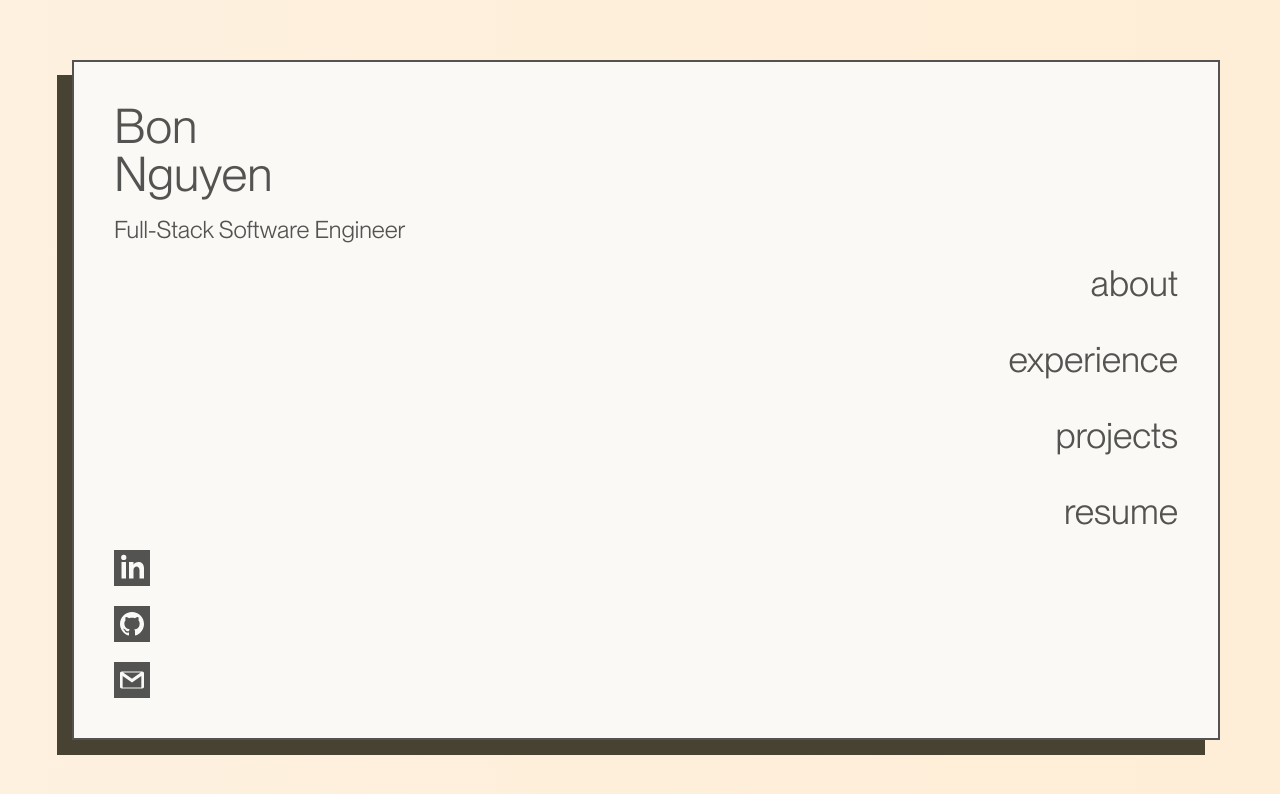
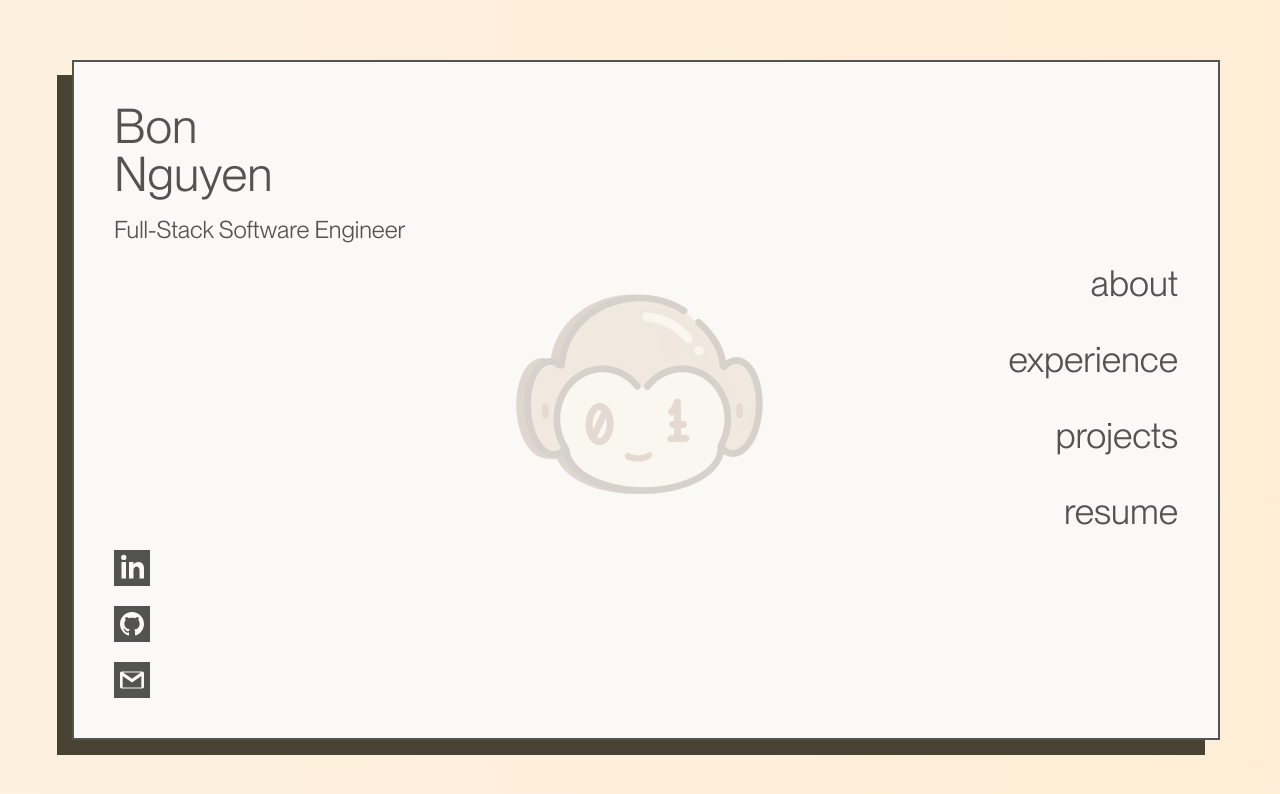
Before and after one commit to anhxknguyen/Portfolio, a React (Vite) app: page /#/ in a window 1280 px wide. Shown: the top 794 px of the page. Built offline with nearby package versions, Linux system fonts and the light colour scheme.

Commit message:
added monkey!

```diff
--- a/src/Pages/Home.jsx
+++ b/src/Pages/Home.jsx
@@ -1,12 +1,26 @@
-import React from "react";
+import React, { useState } from "react";
 import Navbar from "../Components/Navbar";
 import Intro from "../Components/Intro";
 import Contact from "../Components/Contact";
 import { motion } from "framer-motion";
+import monkey from "../images/icon.png";
 
 const Home = () => {
   return (
     <motion.div className="flex flex-col justify-between items-start font-neueBook h-full w-full">
+      <motion.img
+        initial={{
+          opacity: 0,
+        }}
+        animate={{
+          opacity: 0.2,
+          transition: { delay: 0.6, duration: 0.5 },
+        }}
+        exit={{ opacity: 0, transition: { duration: 0.25 } }}
+        src={monkey}
+        alt="icon"
+        className="fixed w-1/2 sm:w-40 md:w-30 lg:w-1/5 left-1/2 top-1/2 opacity-20 transform -translate-x-1/2 -translate-y-1/2"
+      />
       <motion.div
         initial={{
           opacity: 0,
@@ -15,7 +29,7 @@ const Home = () => {
         animate={{
           opacity: 1,
           transform: "translateX(0px)",
-          transition: { delay: 0, duration: 0.25 },
+          transition: { delay: 0, duration: 0.5 },
         }}
         exit={{ opacity: 0, transition: { duration: 0.25 } }}
       >
@@ -30,7 +44,7 @@ const Home = () => {
         animate={{
           opacity: 1,
           transform: "translateX(0px)",
-          transition: { delay: 0.2, duration: 0.25 },
+          transition: { delay: 0.2, duration: 0.5 },
         }}
         exit={{ opacity: 0, transition: { duration: 0.25 } }}
         className="self-end"
@@ -45,7 +59,7 @@ const Home = () => {
         animate={{
           opacity: 1,
           transform: "translateX(0px)",
-          transition: { delay: 0.4, duration: 0.25 },
+          transition: { delay: 0.4, duration: 0.5 },
         }}
         exit={{ opacity: 0, transition: { duration: 0.25 } }}
       >
--- a/tailwind.config.js
+++ b/tailwind.config.js
@@ -15,14 +15,39 @@ export default {
         neueBold: ["bold", "sans-serif"],
         neueItalic: ["italic", "sans-serif"],
       },
+      spacing: {
+        100: "100px",
+        200: "200px",
+        300: "300px",
+        400: "400px",
+        500: "500px",
+        600: "600px",
+        700: "700px",
+      },
       height: {
         ninetyFiveVH: "95vh",
         90: "90%",
         85: "85%",
+        50: "50%",
+        40: "40%",
       },
       width: {
         95: "95%",
         90: "90%",
+        85: "85%",
+        80: "80%",
+        75: "75%",
+        70: "70%",
+        65: "65%",
+        60: "60%",
+        55: "55%",
+        50: "50%",
+        45: "45%",
+        40: "40%",
+        35: "35%",
+        30: "30%",
+        25: "25%",
+        20: "20%",
       },
       minWidth: {
         nav: "231px",
```
